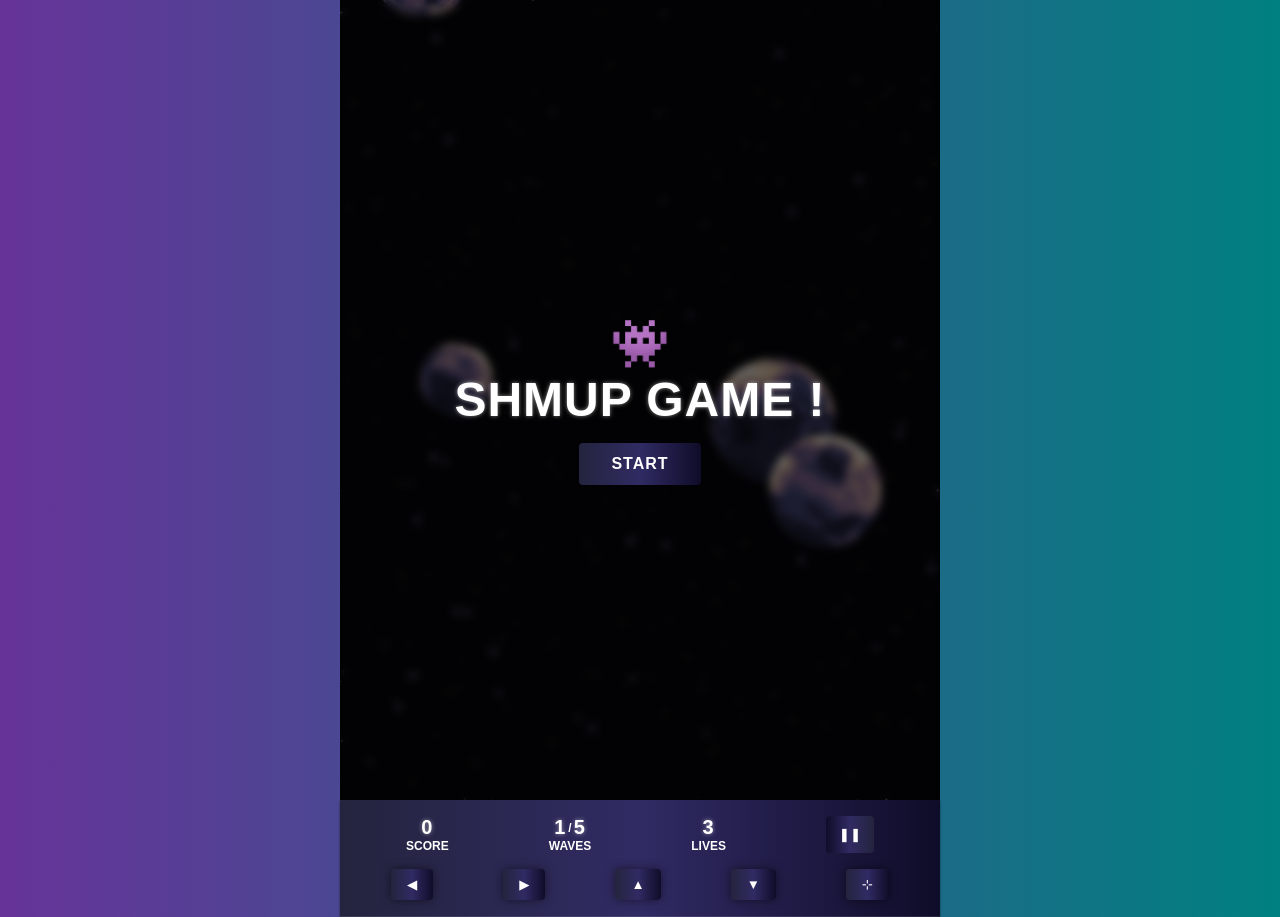
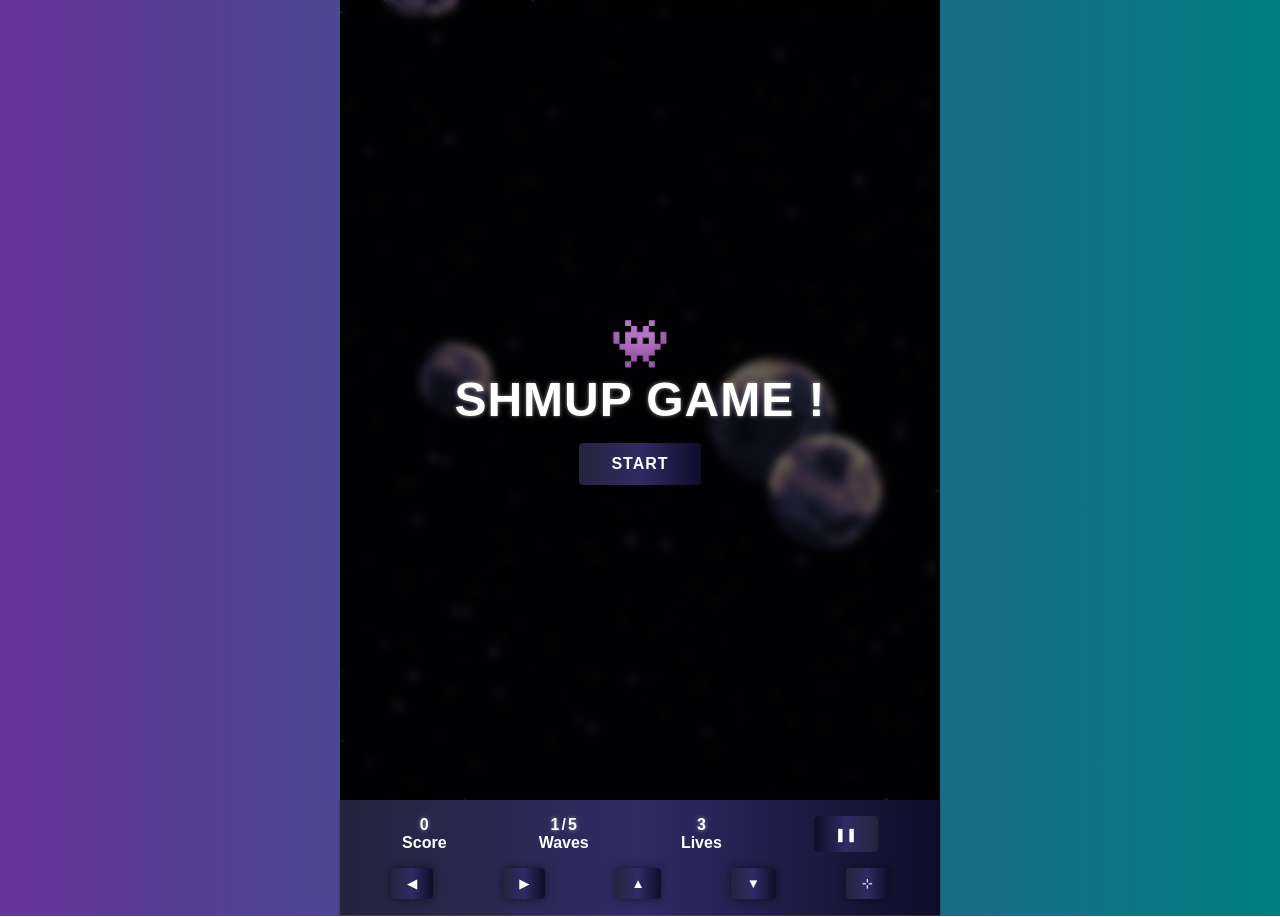
Before and after one commit to lyrarod/shmup-game, a website with bundled scripts: page index.html in a window 1280 px wide. Built offline with nearby package versions, Linux system fonts and the light colour scheme.

Commit message:
fixe hud css

```diff
--- a/style.css
+++ b/style.css
@@ -82,7 +82,6 @@ main {
   color: white;
   background: linear-gradient(to left, #0f0c29, #302b63, #24243e);
   border-bottom: 1px solid rgba(255, 255, 255, 0.1);
-  font-size: 0.75rem;
   font-weight: 700;
   user-select: none;
   box-shadow: 0 1px 2px rgba(0, 0, 0, 0.5);
@@ -95,35 +94,22 @@ main {
   display: flex;
   flex-direction: column;
   align-items: center;
-  text-transform: uppercase;
-}
-
-#hud div {
-  text-transform: uppercase;
 }
 
 #hud span {
   display: flex;
   flex-direction: column;
   align-items: center;
-  font-size: 1.25rem;
-  text-transform: uppercase;
-  letter-spacing: 1px;
   text-shadow: 0 0 4px rgba(255, 255, 255, 0.5);
 }
 #pause {
-  width: 6vh;
+  width: 8vh;
   padding: 0.5rem;
   border: none;
   border-radius: 4px;
   background: linear-gradient(to right, #0f0c29, #302b63, #24243e);
   color: white;
   cursor: pointer;
-  transition: transform 0.2s ease-in-out;
-
-  &:hover {
-    transform: scale(1.1);
-  }
 }
 
 #pauseScreen {
```
